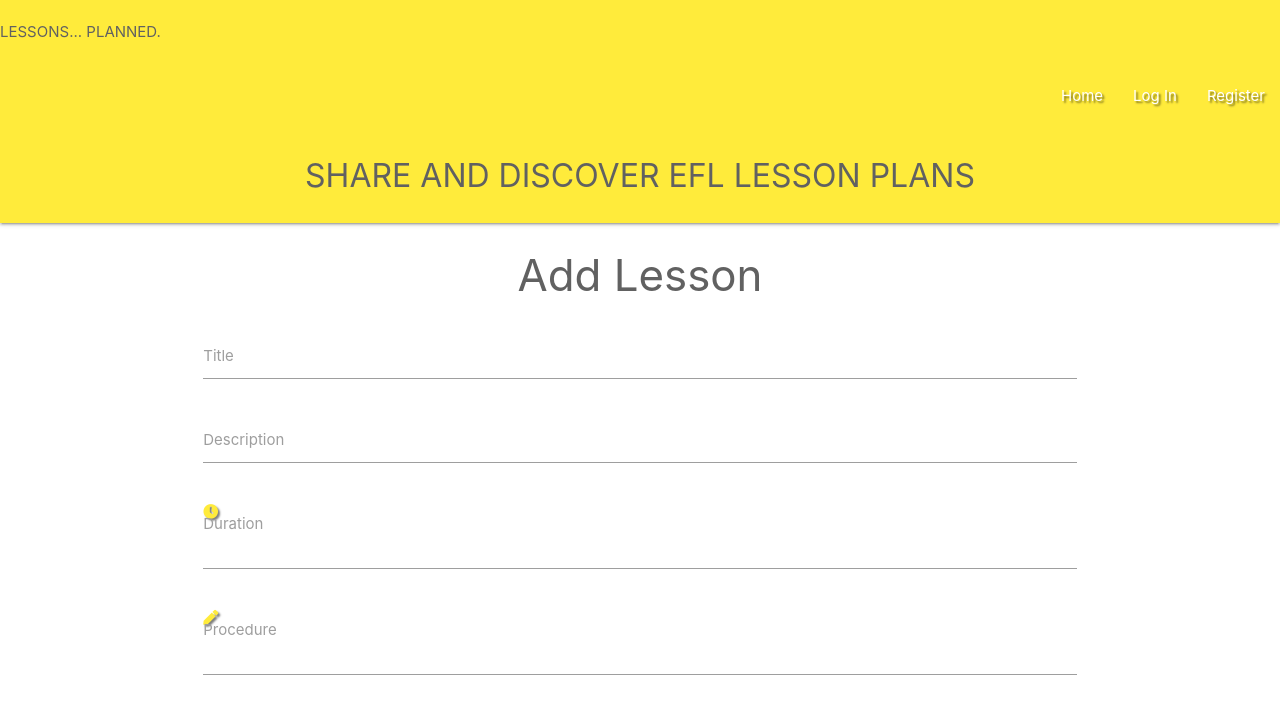
After one commit to sophie-apples/lessonplanshare, a Flask app: page /add_lesson in a window 1280 px wide. The commit adds this page. Shown: the top 723 px of the page. Run offline with Flask 2, Linux system fonts and the light colour scheme; some libraries are stand-ins or nearby versions.

Commit message:
add lesson template

```diff
--- a/app.py
+++ b/app.py
@@ -85,6 +85,11 @@ def logout():
     return redirect(url_for("login"))
 
 
+@app.route("/add_lesson")
+def add_lesson():
+    return render_template("add_lesson.html")
+
+
 if __name__ == "__main__":
     app.run(host=os.environ.get("IP"),
             port=int(os.environ.get("PORT")),
--- a/static/css/style.css
+++ b/static/css/style.css
@@ -1,5 +1,5 @@
 
-li {
+li{
     text-shadow: 2px 2px 2px rgba(0,0,0,0.5);
 }
 
@@ -15,6 +15,6 @@ body {
     color: #616161;
 }
 
-.nav {
-    padding: 20px;
+.text-shadow {
+    text-shadow: 2px 2px 2px rgba(0,0,0,0.5);
 }
--- /dev/null
+++ b/templates/add_lesson.html
@@ -0,0 +1,33 @@
+{% extends "base.html" %}
+
+{% block content %}
+<h3 class="center-align">Add Lesson</h3>
+
+<div class="row">
+    <form class="col s12">
+        <div class="row">
+            <div class="input-field col s12">
+                <i ></i>
+                <input id="lesson_title" type="text" class="validate">
+                <label for="lesson_title">Title</label>
+            </div>
+            <div class="input-field col s12">
+                <i></i>
+                <input id="lesson_description" type="text" class="validate">
+                <label for="lesson_description">Description</label>
+            </div>
+            <div class="input-field col s12">
+                <i class="fas fa-clock yellow-text text-shadow"></i>
+                <input id="lesson_duration" type="text" class="validate">
+                <label for="lesson_duration">Duration</label>
+            </div>
+            <div class="input-field col s12">
+                <i class="fas fa-pen yellow-text text-shadow"></i>
+                <textarea id="textarea1" class="materialize-textarea"></textarea>
+                <label for="textarea1">Procedure</label>
+            </div>
+
+        </div>
+    </form>
+</div>
+{% endblock %}
--- a/templates/base.html
+++ b/templates/base.html
@@ -22,7 +22,7 @@
                     <ul class="right hide-on-med-and-down">
                         <li><a href="{{ url_for('get_lessons') }}">Home</a></li>
                         {% if session.user %}
-                            <li><a href="#">Add New Lesson</a></li>
+                            <li><a href="{{ url_for('add_lesson') }}">Add New Lesson</a></li>
                             <li><a href="#">Manage Lessons</a></li>
                             <li><a href="#">Liked Lessons</a></li>
                             <li><a href="{{ url_for('logout') }}">Log Out</a></li>
@@ -42,7 +42,7 @@
             <a href="{{ url_for('get_lessons') }}" class="grey-text text-darken-2">LESSONS... PLANNED.</a>
             <li class="text-white"><a href="{{ url_for('get_lessons') }}">Home</a></li>
             {% if session.user %}
-                <li ><a href="#">Add New Lesson</a></li>
+                <li ><a href="{{ url_for('add_lesson') }}">Add New Lesson</a></li>
                 <li><a href="#">Manage Lessons</a></li>
                 <li><a href="#">Liked Lessons</a></li>
                 <li><a href="{{ url_for('logout') }}">Log Out</a></li>
--- a/templates/lessons.html
+++ b/templates/lessons.html
@@ -4,7 +4,7 @@
 
     {% for lesson in lessons %}
         <div class="row">
-            <div class="col s12 m6">
+            <div class="col s12 m12">
                 <div class="card blue-grey darken-1">
                     <div class="card-content white">
                         <span class="card-title"><strong>{{ lesson.title }}</strong></span>
```
